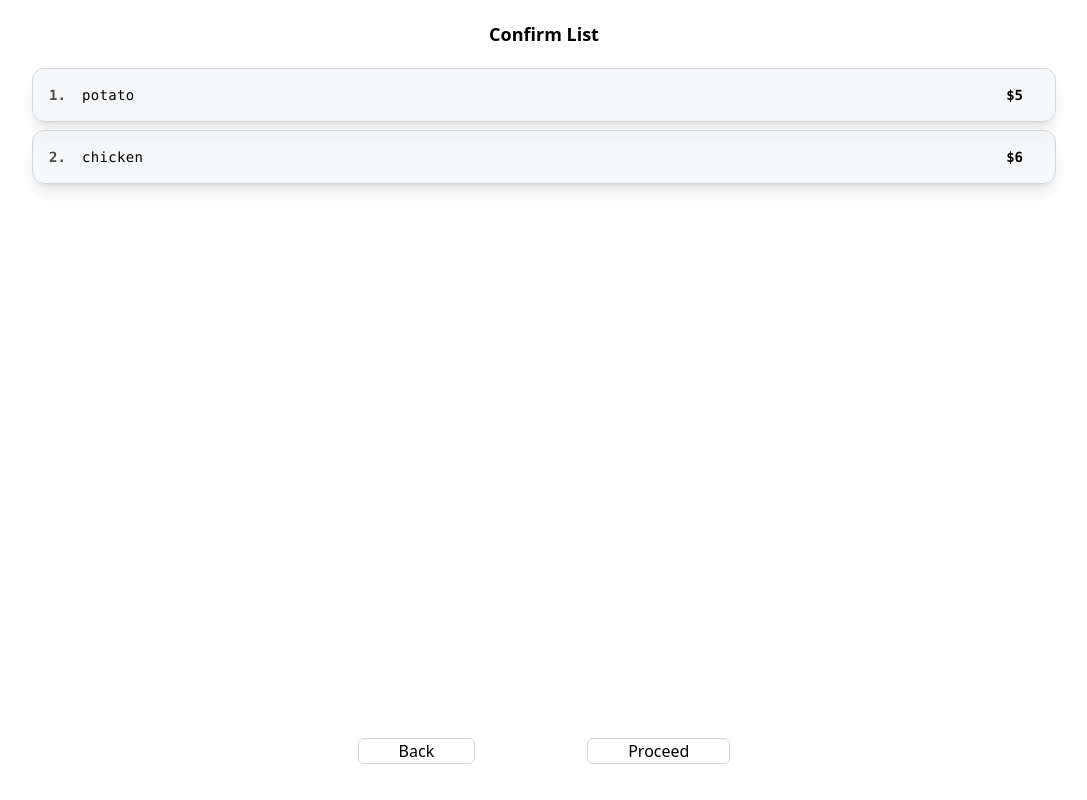
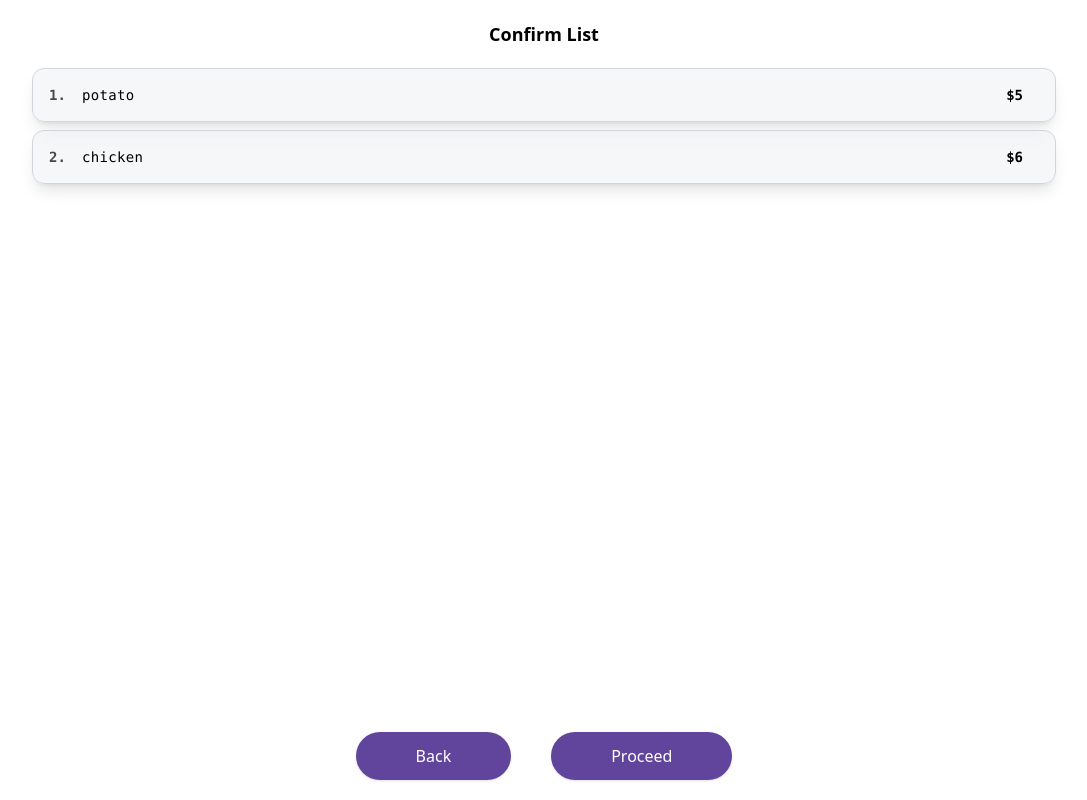
Before and after one commit to eugeneh1217/splab_cont, a React (Vite) app in the folder frontend/: page /confirm-upload in a window 1280 px wide. Shown: the whole page, without its empty margins (96-1183 px from the left). Built offline with nearby package versions, Linux system fonts and the light colour scheme.

Commit message:
changed confirm upload buttons

```diff
--- a/frontend/src/integrals/ConfirmUpload.jsx
+++ b/frontend/src/integrals/ConfirmUpload.jsx
@@ -18,9 +18,9 @@ function ConfirmUpload() {
           )
         }
       </div>
-      <div className="absolute bottom-5 flex flex-row gap-20">
-        <button onClick={() => navigate("/upload")} className="m-4 px-10 border border-gray-300 rounded-md">Back</button>
-        <button onClick={() => navigate("/get-link")} className="m-4 px-10 border border-gray-300 rounded-md">Proceed</button>
+      <div className="absolute bottom-5 flex flex-row gap-10">
+        <button onClick={() => navigate("/upload")} className="px-15 py-3 bg-[var(--primary)] text-white rounded-full shadow transition">Back</button>
+        <button onClick={() => navigate("/get-link")} className="px-15 py-3 bg-[var(--primary)] text-white rounded-full shadow transition">Proceed</button>
       </div>
     </div>
   )
```
